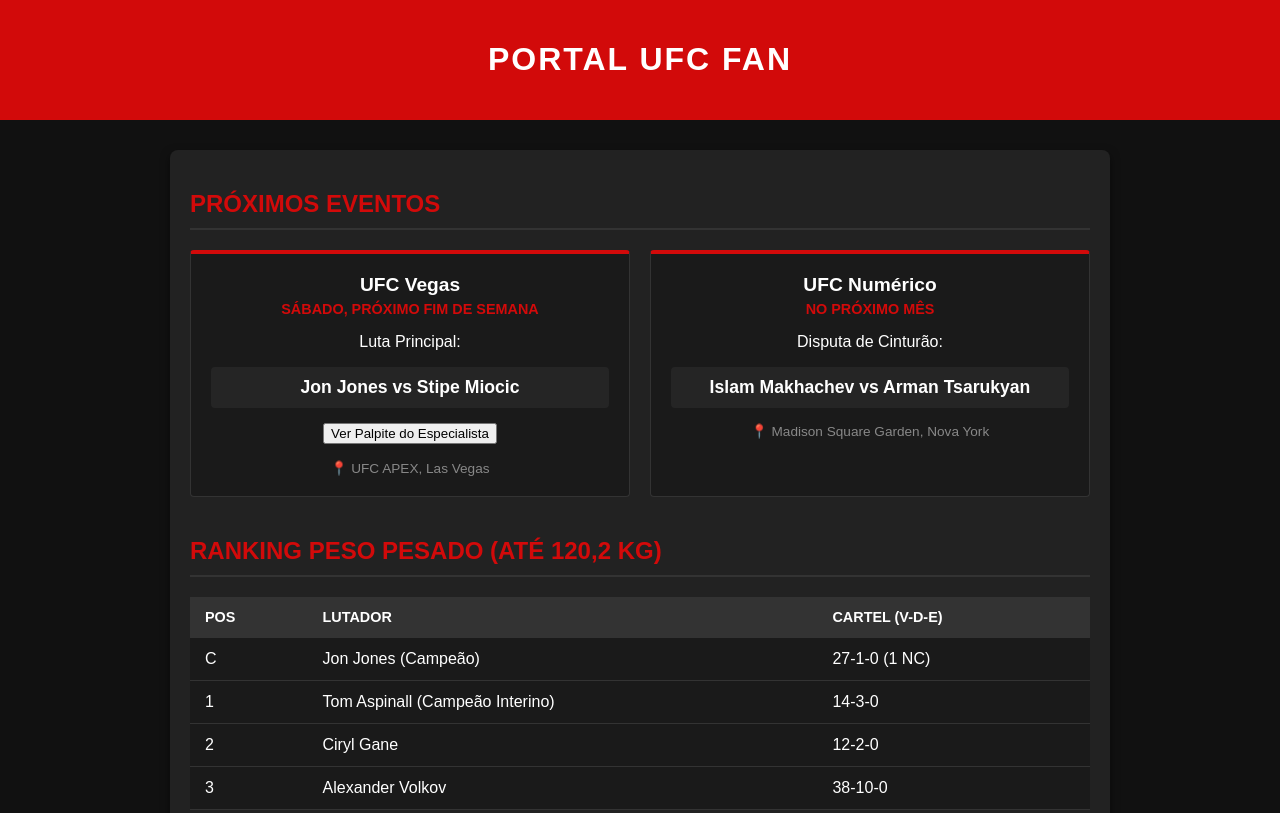
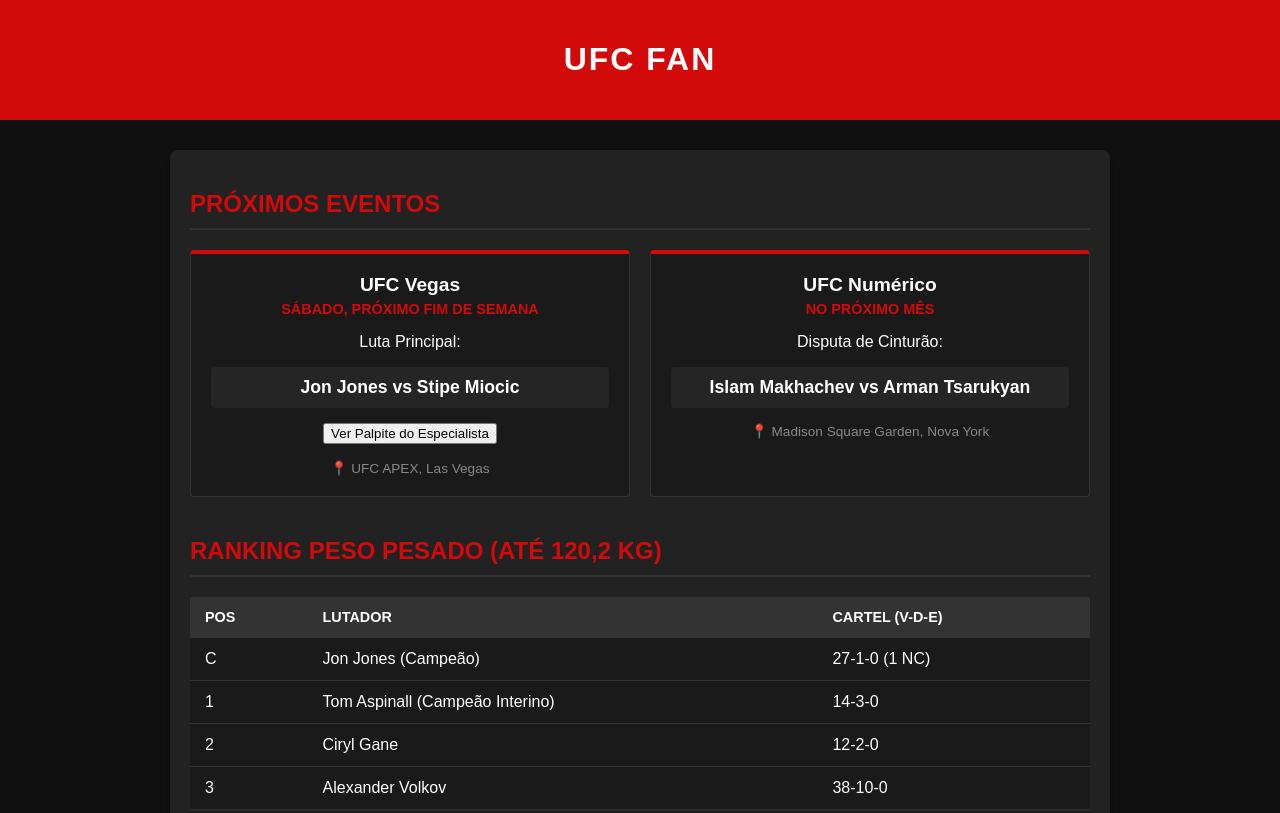
Before and after one commit to luiztibolaandrade-ctrl/Meu-site, a plain HTML site: page index.html in a window 1280 px wide. Shown: the top 813 px of the page. Drawn offline with Linux system fonts and the light colour scheme.

Commit message:
Change header title from 'Portal UFC Fan' to 'UFC Fan'

```diff
--- a/index.html
+++ b/index.html
@@ -10,7 +10,7 @@
 <body>
 
     <header>
-        <h1>Portal UFC Fan</h1>
+        <h1>UFC Fan</h1>
     </header>
 
     <div class="container">
```
